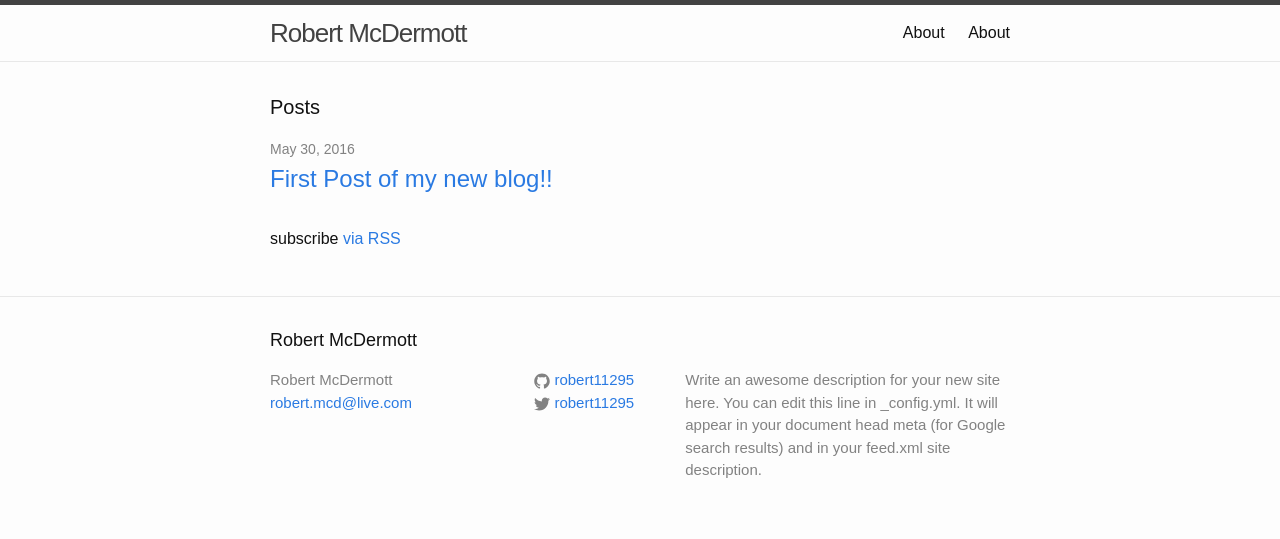
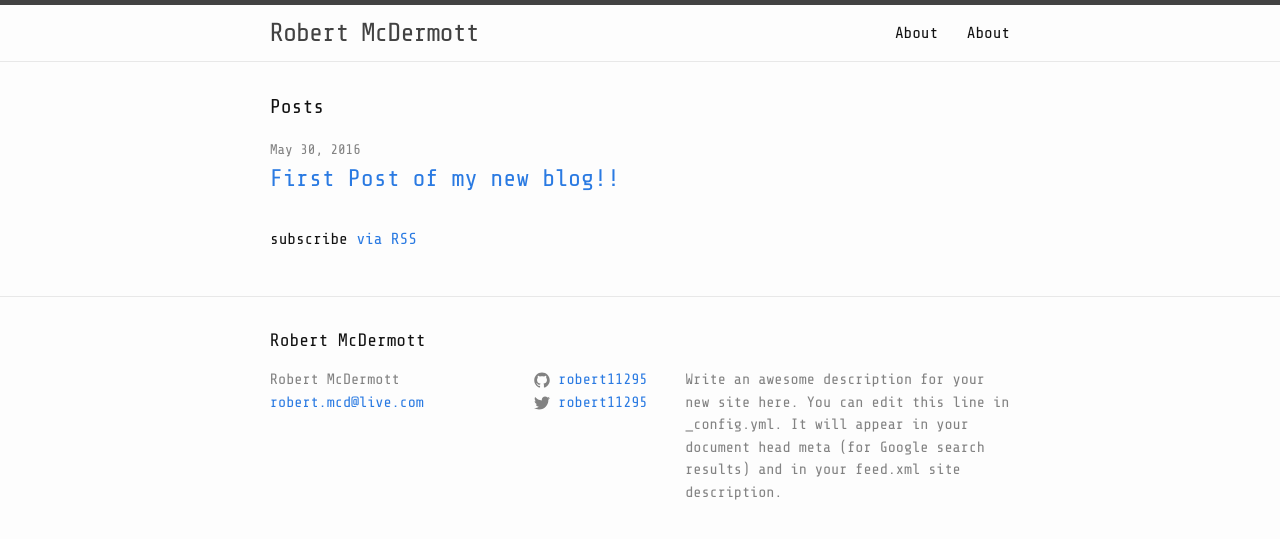
Before and after one commit to xSpiralx/xSpiralx.github.io, a Jekyll site: the page built from index.html, in a window 1280 px wide. Shown: the top 539 px of the page. Built offline with Jekyll 4.4.1, drawn with Linux system fonts in a browser that asks for light colours.

Commit message:
Font update ?

```diff
--- a/_includes/head.html
+++ b/_includes/head.html
@@ -6,6 +6,7 @@
   <title>{% if page.title %}{{ page.title | escape }}{% else %}{{ site.title | escape }}{% endif %}</title>
   <meta name="description" content="{% if page.excerpt %}{{ page.excerpt | strip_html | strip_newlines | truncate: 160 }}{% else %}{{ site.description }}{% endif %}">
 
+  <link href='https://fonts.googleapis.com/css?family=Share+Tech+Mono' rel='stylesheet' type='text/css'>
   <link rel="stylesheet" href="{{ "/css/main.css" | prepend: site.baseurl }}">
   <link rel="canonical" href="{{ page.url | replace:'index.html','' | prepend: site.baseurl | prepend: site.url }}">
   <link rel="alternate" type="application/rss+xml" title="{{ site.title }}" href="{{ "/feed.xml" | prepend: site.baseurl | prepend: site.url }}">
```
